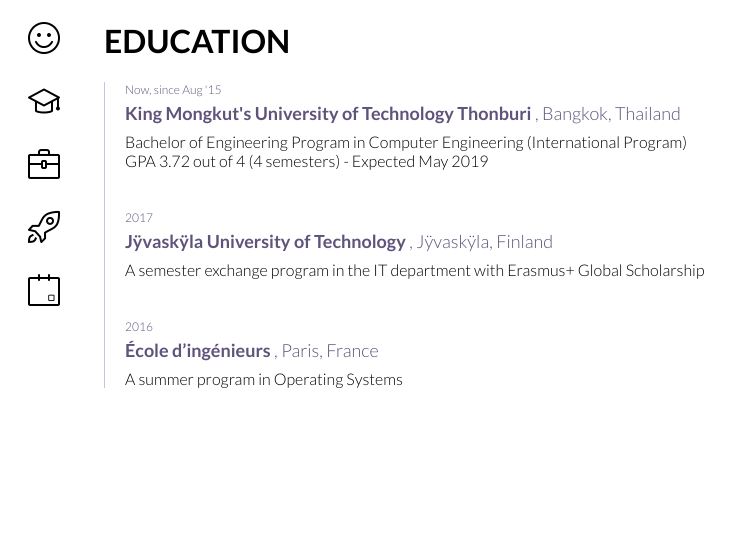
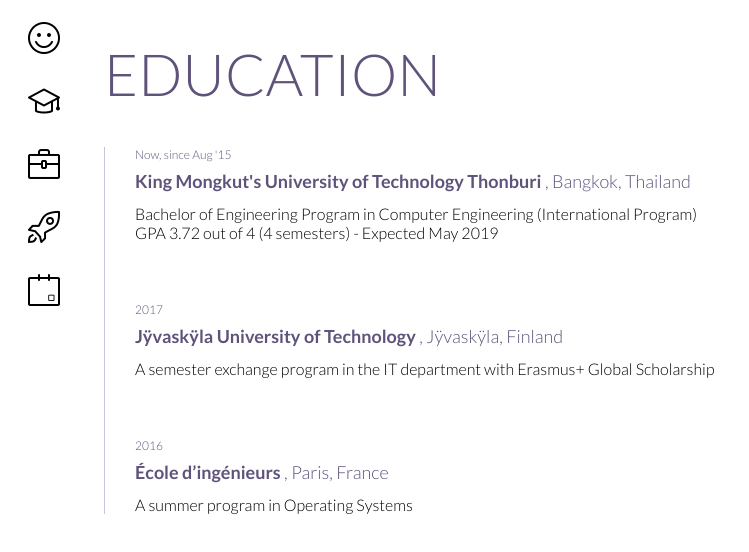
Before and after one commit to Th1nkK1D/me, a Vue app: page /education in a window 1280 px wide. Shown: the top 552 px of the page, without its empty margins (0-749 px from the left). Built offline with nearby package versions, Linux system fonts and the light colour scheme.

Commit message:
Minor styling update

```diff
--- a/src/components/Me.vue
+++ b/src/components/Me.vue
@@ -10,7 +10,7 @@
       </div>
       <div class="column">
         <div class="padder">
-          <h1 class="name">Withee Poositasai</h1>
+          <h3 class="name">Withee Poositasai</h3>
 
           <div class="columns is-gapless is-multiline">
             <div v-for="field in bio" :key="field.icon" :class="'column is-'+field.size">
@@ -112,6 +112,7 @@
     }
 
     .name {
+      font-size: 40px;
       font-weight: bold;
       margin: 0 0 0.5em 0;
     }
--- a/src/components/Profile.vue
+++ b/src/components/Profile.vue
@@ -30,4 +30,13 @@
   .padder {
     margin: 0.5em 1em;
   }
+
+  h1 {
+    font-weight: 300;
+    font-size: 58px;
+  }
+
+  h1, h2 {
+    color: #5F537B;
+  }
 </style>
--- a/src/components/Timeline.vue
+++ b/src/components/Timeline.vue
@@ -23,7 +23,7 @@
     border-left-width: 1px;
 
     .card {
-      padding: 0 20px;
+      padding: 0 30px;
 
       p {
         margin: 0;
@@ -31,19 +31,19 @@
 
       .time {
         font-size: 12px;
-        margin-bottom: 5px;
+        margin-bottom: 8px;
         color: #5F537B;
       }
 
       .head {
         font-size: 18px;
         font-weight: 300;
-        margin-bottom: 8px;
+        margin-bottom: 12px;
         color: #5F537B;
       }
 
       .spacer {
-        height: 40px;
+        height: 60px;
       }
     }
   }
```
